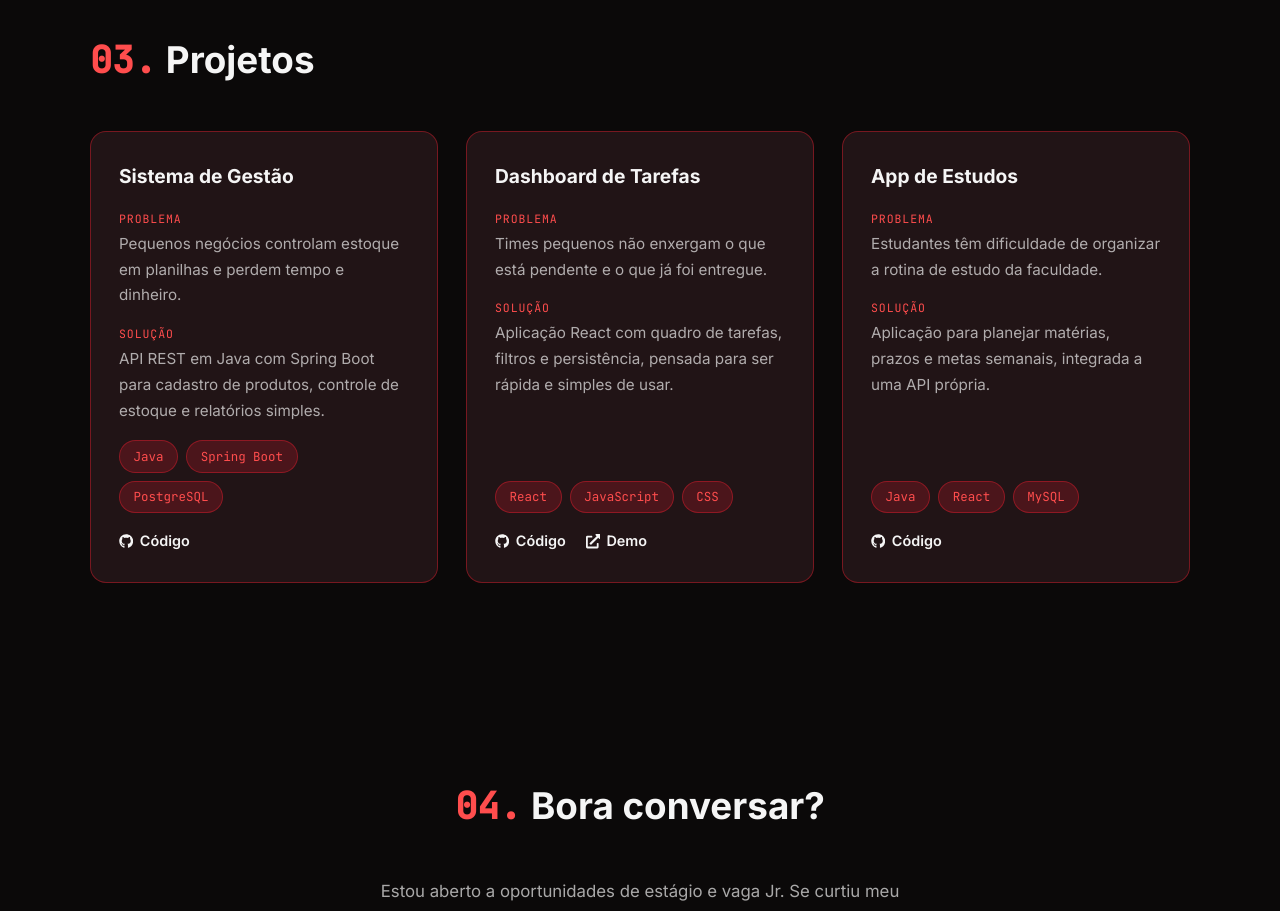
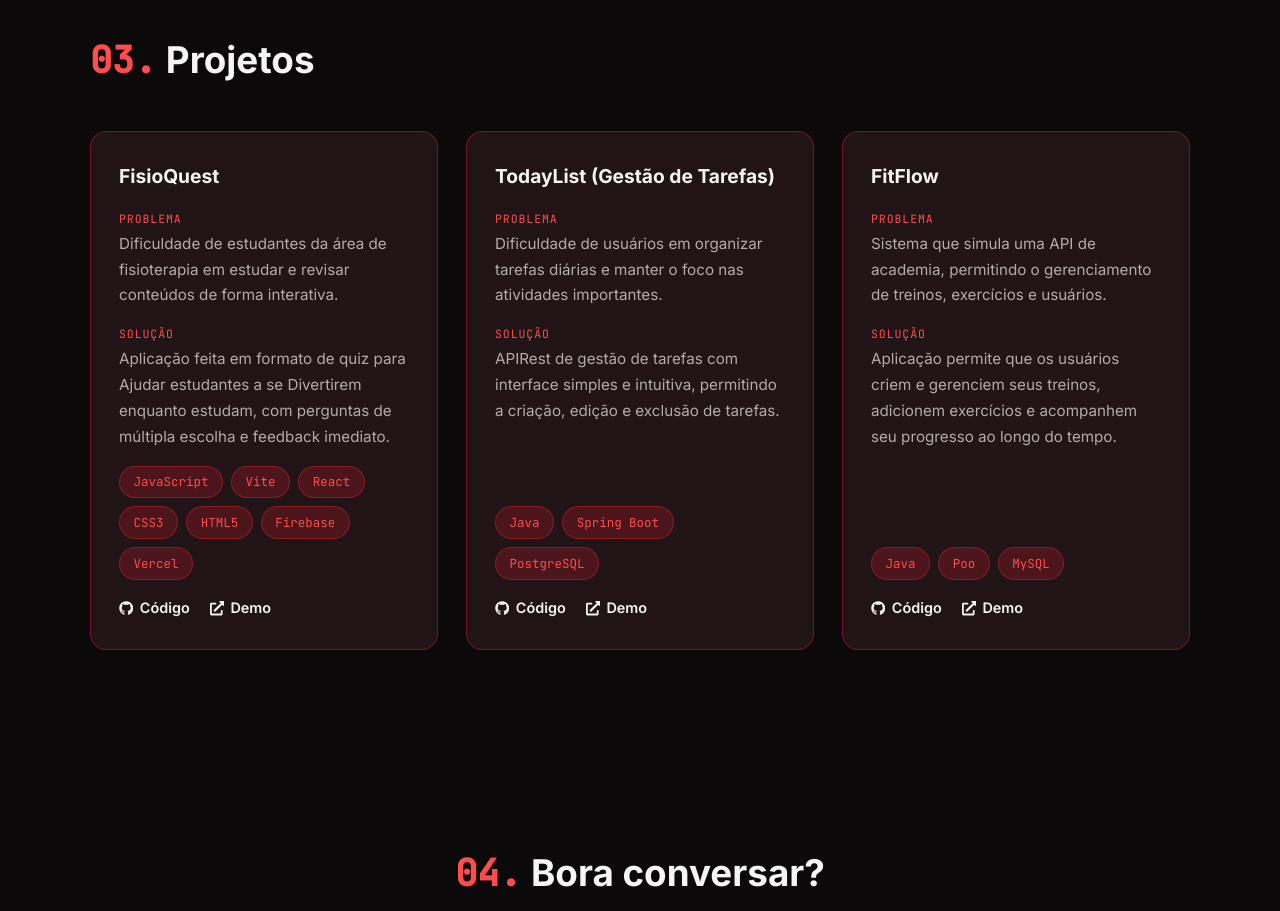
Before and after one commit to PHYMatheus/Portifolio-Web, a React (Vite) app: page / in a window 1280 px wide. Shown: the part 2000-2911 px from the top of the page. Built offline with nearby package versions, Linux system fonts and the light colour scheme.

Commit message:
Fix: Adicionando Link e Descrição de Projetos!

```diff
--- a/src/data/projects.js
+++ b/src/data/projects.js
@@ -1,31 +1,29 @@
-// Cada projeto conta uma história: problema -> solução -> tecnologias.
-// Esses três são placeholders. Troque pelos seus projetos reais.
 export const projects = [
   {
-    title: 'Sistema de Gestão',
-    problem: 'Pequenos negócios controlam estoque em planilhas e perdem tempo e dinheiro.',
+    title: 'FisioQuest',
+    problem: 'Dificuldade de estudantes da área de fisioterapia em estudar e revisar conteúdos de forma interativa.',
     description:
-      'API REST em Java com Spring Boot para cadastro de produtos, controle de estoque e relatórios simples.',
-    stack: ['Java', 'Spring Boot', 'PostgreSQL'],
-    repo: 'https://github.com/seu-usuario/projeto-1',
-    demo: '',
+      'Aplicação feita em formato de quiz para Ajudar estudantes a se Divertirem enquanto estudam, com perguntas de múltipla escolha e feedback imediato.',
+    stack: ['JavaScript', 'Vite', 'React', 'CSS3', 'HTML5', 'Firebase', 'Vercel'],
+    repo: 'https://github.com/PHYMatheus/Quiz-FisioQuest',
+    demo: 'https://quiz-fisio-quest.vercel.app/',
   },
   {
-    title: 'Dashboard de Tarefas',
-    problem: 'Times pequenos não enxergam o que está pendente e o que já foi entregue.',
+    title: 'TodayList (Gestão de Tarefas)',
+    problem: 'Dificuldade de usuários em organizar tarefas diárias e manter o foco nas atividades importantes.',
     description:
-      'Aplicação React com quadro de tarefas, filtros e persistência, pensada para ser rápida e simples de usar.',
-    stack: ['React', 'JavaScript', 'CSS'],
-    repo: 'https://github.com/seu-usuario/projeto-2',
-    demo: 'https://seu-usuario.github.io/projeto-2',
+      'APIRest de gestão de tarefas com interface simples e intuitiva, permitindo a criação, edição e exclusão de tarefas.',
+    stack: ['Java', 'Spring Boot', 'PostgreSQL'],
+    repo: 'https://github.com/PHYMatheus/TodayList',
+    demo: 'https://github.com/PHYMatheus/TodayList',
   },
   {
-    title: 'App de Estudos',
-    problem: 'Estudantes têm dificuldade de organizar a rotina de estudo da faculdade.',
+    title: 'FitFlow',
+    problem: 'Sistema que simula uma API de academia, permitindo o gerenciamento de treinos, exercícios e usuários.',
     description:
-      'Aplicação para planejar matérias, prazos e metas semanais, integrada a uma API própria.',
-    stack: ['Java', 'React', 'MySQL'],
-    repo: 'https://github.com/seu-usuario/projeto-3',
-    demo: '',
+      'Aplicação permite que os usuários criem e gerenciem seus treinos, adicionem exercícios e acompanhem seu progresso ao longo do tempo.',
+    stack: ['Java', 'Poo', 'MySQL'],
+    repo: 'https://github.com/devviniciuss11/Fitflow-GerenciamentoDeAcademia',
+    demo: 'https://github.com/devviniciuss11/Fitflow-GerenciamentoDeAcademia',
   },
 ]
```
